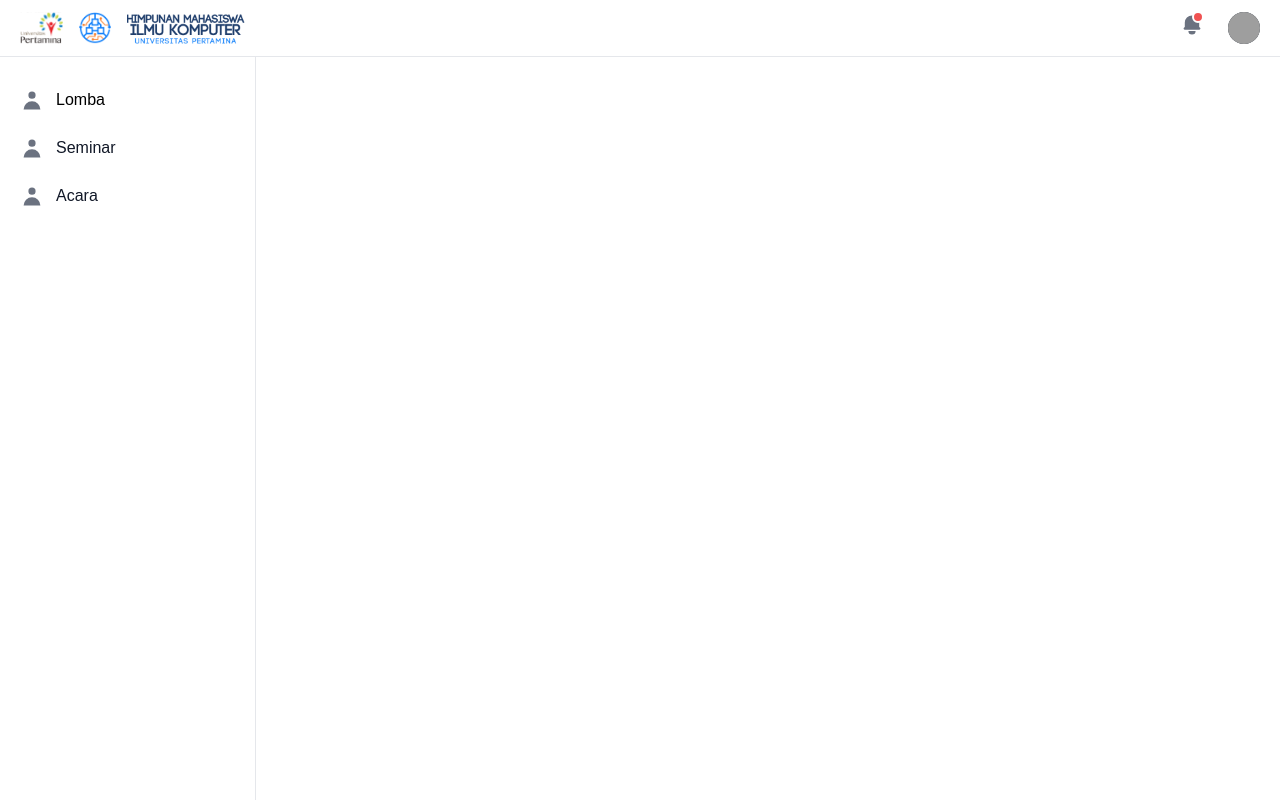
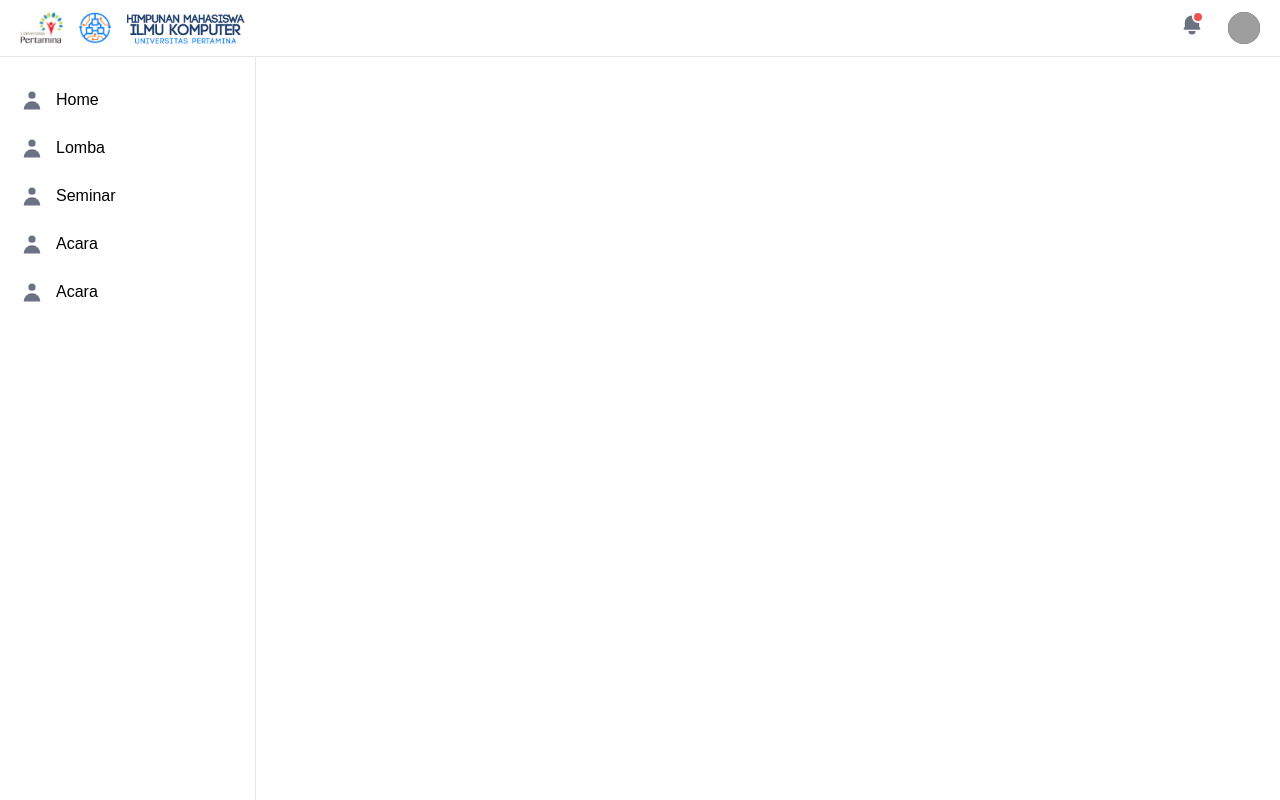
Before and after one commit to aidityasadhakim/hmik-admin-client, a Next.js app: page /dashboard in a window 1280 px wide. Built offline with nearby package versions, Linux system fonts and the light colour scheme; grey boxes are pictures that could not be loaded.

Commit message:
Refactor Sidebar into Map Loop

```diff
--- a/src/components/Sidebar.jsx
+++ /dev/null
@@ -1,44 +0,0 @@
-import Link from 'next/link'
-import {usePathname } from 'next/navigation';
-import React, { useEffect, useState } from 'react'
-import { initFlowbite } from 'flowbite';
-
-
-const Sidebar = () => {
-    const [activeLink, setActiveLink] = useState('');
-      const pathname = usePathname();
-      useEffect(() => {
-        //get current url path
-        setActiveLink(pathname);
-          //init flowbite
-          initFlowbite();
-      }, [pathname]);
-  return (
-    <aside id="logo-sidebar" className="fixed top-0 left-0 z-40 w-64 h-screen pt-20 transition-transform -translate-x-full bg-white border-r border-gray-200 sm:translate-x-0 dark:bg-gray-800 dark:border-gray-700" aria-label="Sidebar">
-        <div className="h-full px-3 pb-4 overflow-y-auto bg-white dark:bg-gray-800">
-            <ul className="space-y-2 font-medium space-between">
-                <li className={`rounded-lg  ${activeLink === '/dashboard/users' ? 'bg-blue-700 text-black' : 'bg-white text-black-700'}`}>
-                    <Link href="/dashboard/users" className="flex items-center p-2 text-black rounded-lg dark:text-black  dark:hover:bg-gray-700">
-                        <svg aria-hidden="true" className={`w-6 h-6 transition duration-75 ${activeLink === '/dashboard/users' ? 'text-white' : 'text-gray-500'} dark:text-black400 group-hover:text-gray-900 dark:group-hover:text-white`} fill="currentColor" viewBox="0 0 20 20" xmlns="http://www.w3.org/2000/svg"><path fillRule="evenodd" d="M10 9a3 3 0 100-6 3 3 0 000 6zm-7 9a7 7 0 1114 0H3z" clipRule="evenodd"></path></svg>
-                        <span className={` ${activeLink === '/dashboard/users' ? 'text-white ml-3' : 'ml-3'}`} >Lomba</span>
-                    </Link>
-                </li>
-                <li className={`rounded-lg  ${activeLink === '/dashboard/users' ? 'bg-blue-700 text-white' : 'bg-white text-gray-700'}`}>
-                    <Link href="/dashboard/users" className="flex items-center p-2 text-gray-900 rounded-lg dark:text-black  dark:hover:bg-gray-700">
-                        <svg aria-hidden="true" className={`w-6 h-6 transition duration-75 ${activeLink === '/dashboard/users' ? 'text-white' : 'text-gray-500'} dark:text-black400 group-hover:text-gray-900 dark:group-hover:text-white`} fill="currentColor" viewBox="0 0 20 20" xmlns="http://www.w3.org/2000/svg"><path fillRule="evenodd" d="M10 9a3 3 0 100-6 3 3 0 000 6zm-7 9a7 7 0 1114 0H3z" clipRule="evenodd"></path></svg>
-                        <span className={` ${activeLink === '/dashboard/users' ? 'text-white ml-3' : 'ml-3'}`} >Seminar</span>
-                    </Link>
-                </li>
-                <li className={`rounded-lg  ${activeLink === '/dashboard/users' ? 'bg-blue-700 text-white' : 'bg-white text-gray-700'}`}>
-                    <Link href="/dashboard/users" className="flex items-center p-2 text-gray-900 rounded-lg dark:text-black  dark:hover:bg-gray-700">
-                        <svg aria-hidden="true" className={`w-6 h-6 transition duration-75 ${activeLink === '/dashboard/users' ? 'text-white' : 'text-gray-500'} dark:text-black400 group-hover:text-gray-900 dark:group-hover:text-white`} fill="currentColor" viewBox="0 0 20 20" xmlns="http://www.w3.org/2000/svg"><path fillRule="evenodd" d="M10 9a3 3 0 100-6 3 3 0 000 6zm-7 9a7 7 0 1114 0H3z" clipRule="evenodd"></path></svg>
-                        <span className={` ${activeLink === '/dashboard/users' ? 'text-white ml-3' : 'ml-3'}`} >Acara</span>
-                    </Link>
-                </li>
-            </ul>
-        </div>
-    </aside>
-  )
-}
-
-export default Sidebar
--- /dev/null
+++ b/src/components/sidebar/Sidebar.jsx
@@ -0,0 +1,39 @@
+import { usePathname } from "next/navigation";
+import React, { useEffect, useState } from "react";
+import { initFlowbite } from "flowbite";
+import SidebarItem from "./SidebarItem";
+import { MENU_LIST } from "@/constant/constant";
+
+const Sidebar = () => {
+  const [activeLink, setActiveLink] = useState("");
+  const pathname = usePathname();
+  useEffect(() => {
+    //get current url path
+    setActiveLink(pathname);
+    //init flowbite
+    initFlowbite();
+  }, [pathname]);
+  return (
+    <aside
+      id="logo-sidebar"
+      className="fixed top-0 left-0 z-40 w-64 h-screen pt-20 transition-transform -translate-x-full bg-white border-r border-gray-200 sm:translate-x-0 dark:bg-gray-800 dark:border-gray-700"
+      aria-label="Sidebar"
+    >
+      <div className="h-full px-3 pb-4 overflow-y-auto bg-white dark:bg-gray-800">
+        <ul className="space-y-2 font-medium space-between">
+          {MENU_LIST.map((menu, index) => {
+            return (
+              <SidebarItem
+                path={menu.path}
+                name={menu.name}
+                activeLink={activeLink}
+              />
+            );
+          })}
+        </ul>
+      </div>
+    </aside>
+  );
+};
+
+export default Sidebar;
--- /dev/null
+++ b/src/components/sidebar/SidebarItem.jsx
@@ -0,0 +1,43 @@
+import Link from "next/link";
+
+const SidebarItem = ({ path, name, activeLink }) => {
+  return (
+    <>
+      <li
+        className={`rounded-lg  ${
+          activeLink === path
+            ? "bg-blue-700 text-black"
+            : "bg-white text-black-700"
+        }`}
+      >
+        <Link
+          href={path}
+          className="flex items-center p-2 text-black rounded-lg dark:text-black  dark:hover:bg-gray-700"
+        >
+          <svg
+            aria-hidden="true"
+            className={`w-6 h-6 transition duration-75 ${
+              activeLink === path ? "text-white" : "text-gray-500"
+            } dark:text-black400 group-hover:text-gray-900 dark:group-hover:text-white`}
+            fill="currentColor"
+            viewBox="0 0 20 20"
+            xmlns="http://www.w3.org/2000/svg"
+          >
+            <path
+              fillRule="evenodd"
+              d="M10 9a3 3 0 100-6 3 3 0 000 6zm-7 9a7 7 0 1114 0H3z"
+              clipRule="evenodd"
+            ></path>
+          </svg>
+          <span
+            className={` ${activeLink === path ? "text-white ml-3" : "ml-3"}`}
+          >
+            {name}
+          </span>
+        </Link>
+      </li>
+    </>
+  );
+};
+
+export default SidebarItem;
--- a/src/constant/constant.jsx
+++ b/src/constant/constant.jsx
@@ -4,7 +4,19 @@ export const MENU_LIST = [
     path: "/",
   },
   {
-      name: "Dashboard",
-      path: "/dashboard",
+    name: "Lomba",
+    path: "dashboard/lomba",
+  },
+  {
+    name: "Seminar",
+    path: "dashboard/seminar",
+  },
+  {
+    name: "Acara",
+    path: "dashboard/acara",
+  },
+  {
+    name: "Acara",
+    path: "dashboard/acara",
   },
 ];
```
Also changed, not shown: src/app/dashboard/page.jsx (+9 -9 lines). Lines whose indentation alone changed are shown as unchanged.
